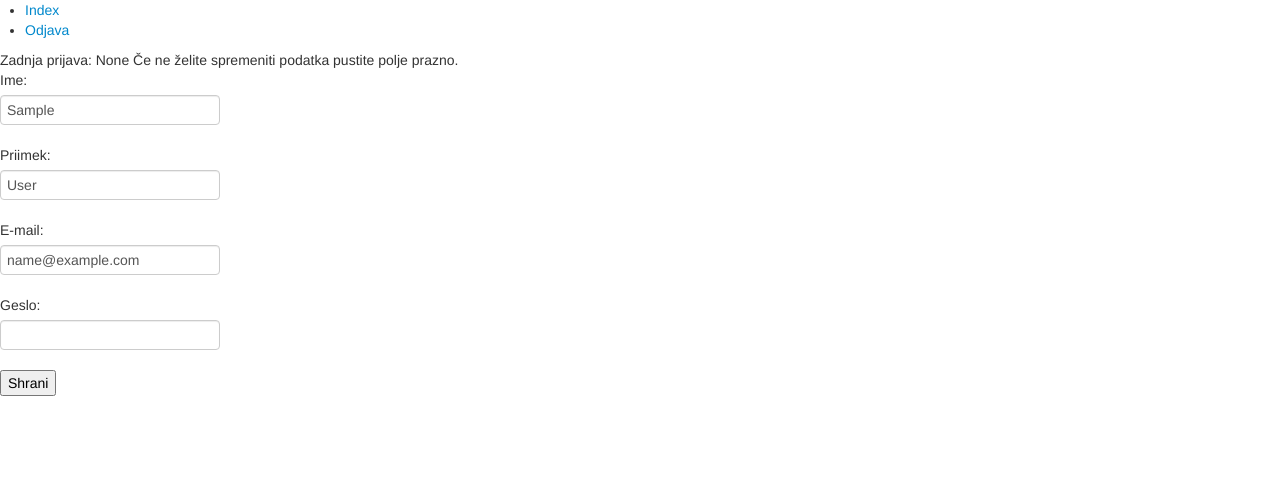
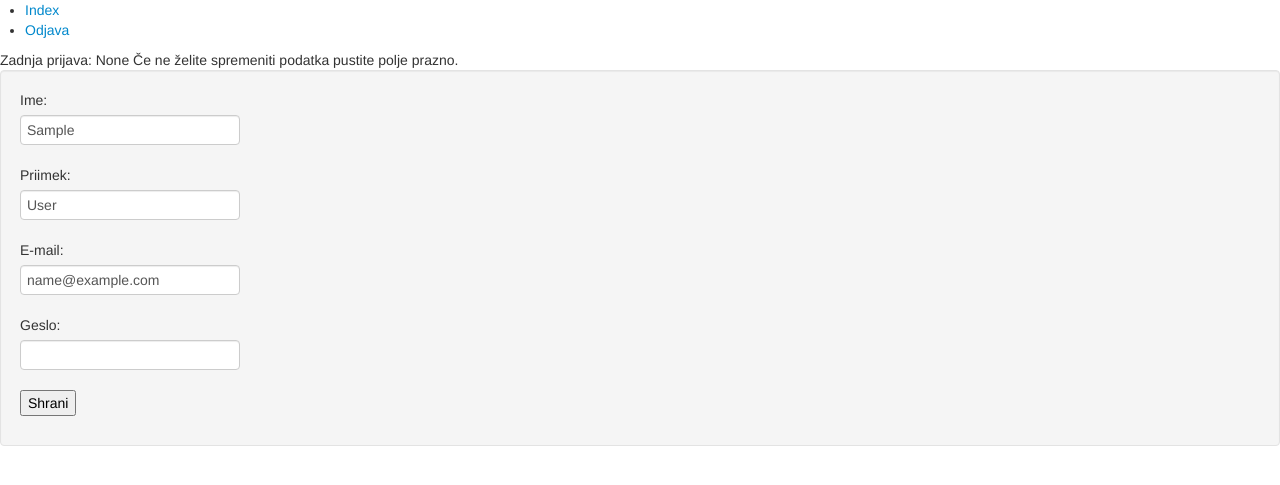
Before and after one commit to sevenmore/newstracker, a Django app: page /account/ in a window 1280 px wide. Shown: the top 485 px of the page. Run offline with Django 3.2, Linux system fonts and the light colour scheme; the visitor is signed in with stand-in values (Sample User, id 1); parts of the project's set-up code (start-up, migrations or seed data) failed here and were passed over; some libraries are stand-ins or nearby versions.

Commit message:
Edint tempplate login, register.html, account.html

```diff
--- a/login/templates/login/register.html
+++ b/login/templates/login/register.html
@@ -4,8 +4,8 @@
 {% block content %}
     <h1>Create an account</h1>
 
-    <form action="" method="post">
+    <form action="" method="post" class="well">
         {{ form.as_p }}
-        <input type="submit" value="Create the account">
+        <input type="submit" class="btn btn-primary" value="Create the account">
     </form>
 {% endblock %}
--- a/view/templates/view/account.html
+++ b/view/templates/view/account.html
@@ -9,11 +9,11 @@
 {% block content %}
     Zadnja prijava: {{ user.last_login }}
     Če ne želite spremeniti podatka pustite polje prazno.
-    <form action="" method="post">
-        <p><label>Ime: </label><input type="text" name="first_name" value="{{ user.first_name }}"></p>
-        <p><label>Priimek: </label><input type="text" name="last_name" value="{{ user.last_name }}"></p>
-        <p><label>E-mail: </label><input type="text" name="email" value="{{ user.email }}"></p>
-        <p><label>Geslo: </label><input type="password" name="password" value=""></p>
+    <form action="" method="post" class="well">
+        <p><label>Ime: </label><input type="text" class="span3" name="first_name" value="{{ user.first_name }}"></p>
+        <p><label>Priimek: </label><input type="text" class="span3" name="last_name" value="{{ user.last_name }}"></p>
+        <p><label>E-mail: </label><input type="text" class="span3" name="email" value="{{ user.email }}"></p>
+        <p><label>Geslo: </label><input type="password" class="span3" class="btn btn-primary" name="password" value=""></p>
         <p><input type="submit" value="Shrani"></p>
     </form>
 {% endblock %}
```
Also changed, not shown: login/templates/login/index.html (+5 -4 lines).
